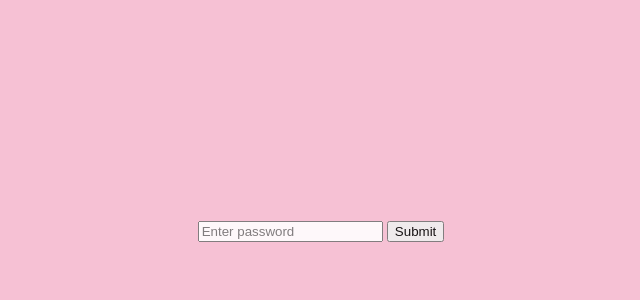
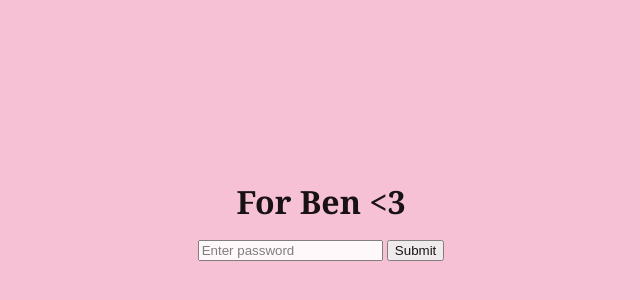
Before and after one commit to ForstRBLX/BenHasMyHeart, a plain HTML site: page index.html in a window 1280 px wide. Shown: the part 170-470 px from the top of the page, without its empty margins (319-959 px from the left). Drawn offline with Linux system fonts and the light colour scheme.

Commit message:
Update index.html

```diff
--- a/index.html
+++ b/index.html
@@ -28,11 +28,20 @@
         .hidden {
             display: none;
         }
+        .password-container {
+            margin-bottom: 20px;
+        }
+        .password-title {
+            font-size: 2em;
+            font-weight: bold;
+            margin-bottom: 15px;
+        }
     </style>
     <title>Tom & Ben</title>
 </head>
 <body>
-    <div id="passwordContainer">
+    <div id="passwordContainer" class="password-container">
+        <div class="password-title">For Ben <3</div>
         <input type="password" id="passwordInput" placeholder="Enter password" />
         <button onclick="checkPassword()">Submit</button>
         <p id="errorMessage" class="hidden">Incorrect password. Please try again.</p>
```
